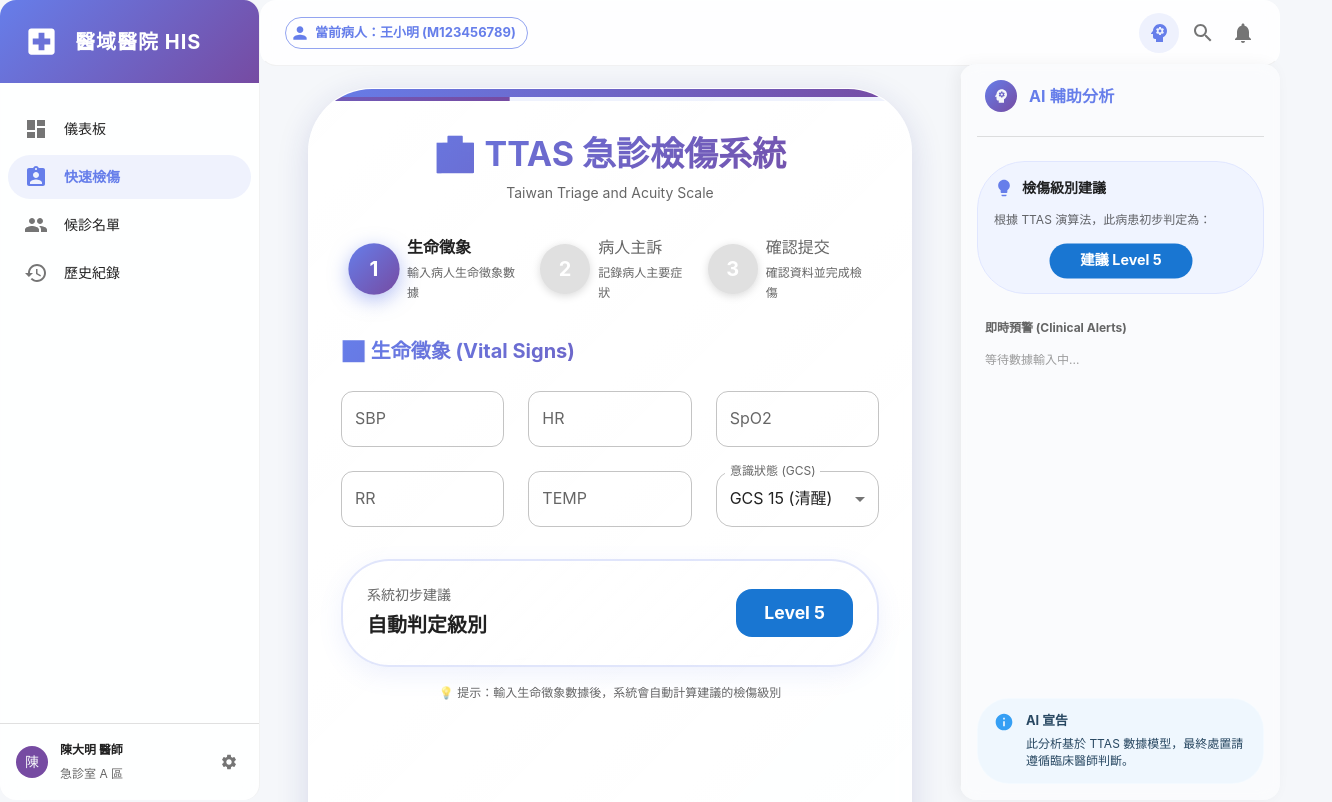
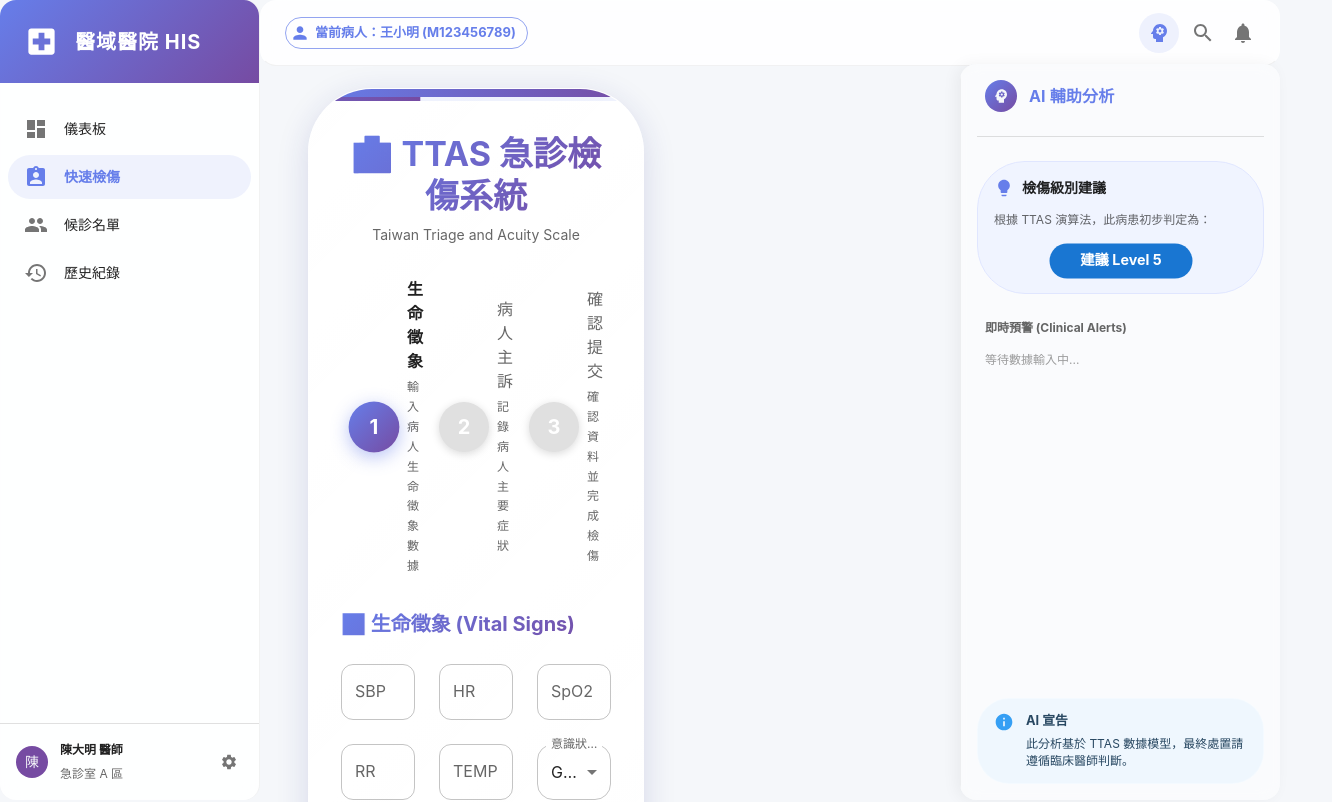
Before and after one commit to smlht2005/triage-ttas-example, a React (Vite) app: page / in a window 1280 px wide. Shown: the top 802 px of the page, 1332 px wide, since content can reach past the window. Built offline with nearby package versions, Linux system fonts and the light colour scheme.

Commit message:
Fix: Resolved UI overlap issue where InfoBar drawer covered main workspace on Desktop view - Added responsive margin-right transition

```diff
--- a/src/components/MainLayout.tsx
+++ b/src/components/MainLayout.tsx
@@ -219,6 +219,8 @@ export const MainLayout: React.FC = () => {
         sx={{
           flexGrow: 1,
           p: { xs: 2, md: 3 },
+          // 修正佈局：在桌面版 InfoBar 開啟時，透過 margin-right 騰出空間，避免覆蓋
+          mr: isDesktop && infoOpen ? `${infoBarWidthDesktop}px` : 0,
           width: {
             xs: '100%',
             lg: `calc(100% - ${drawerWidth}px - ${infoOpen ? infoBarWidthDesktop : 0}px)`
```
